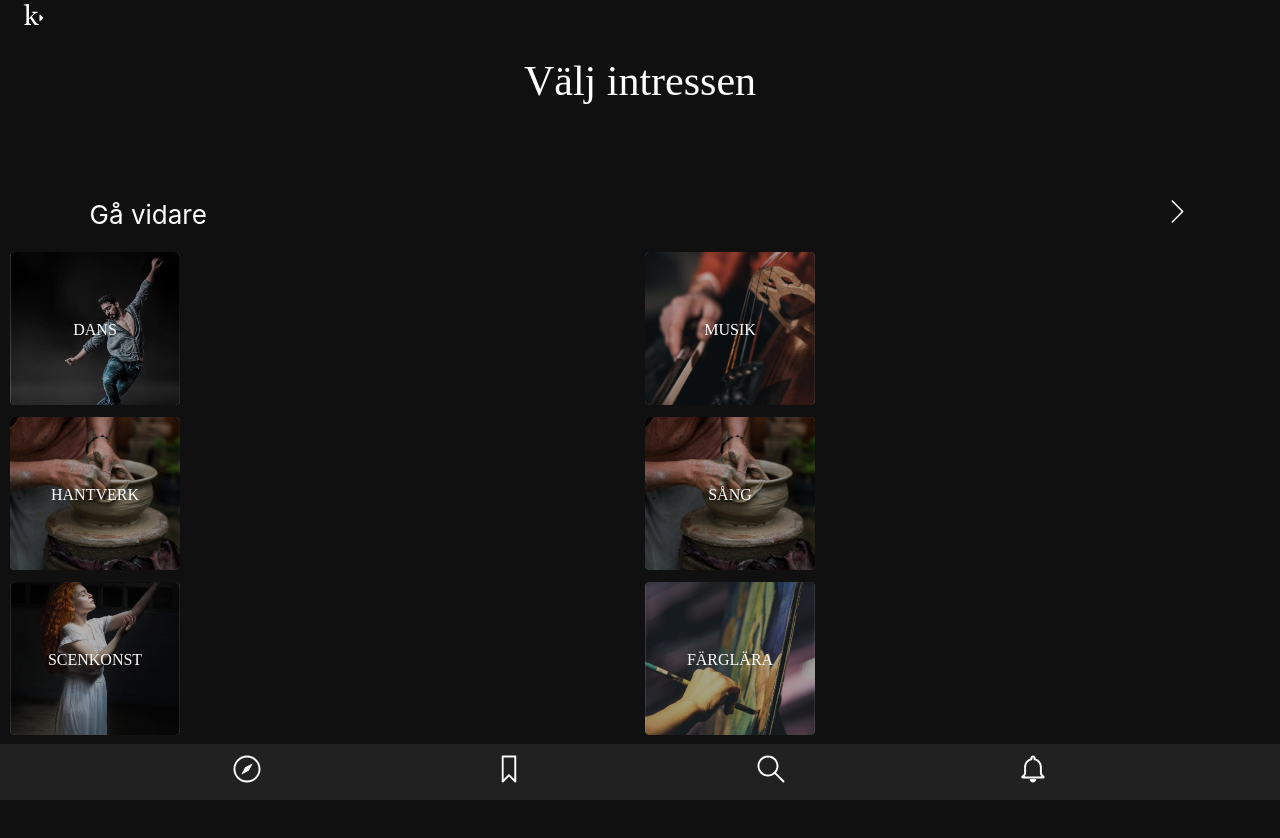
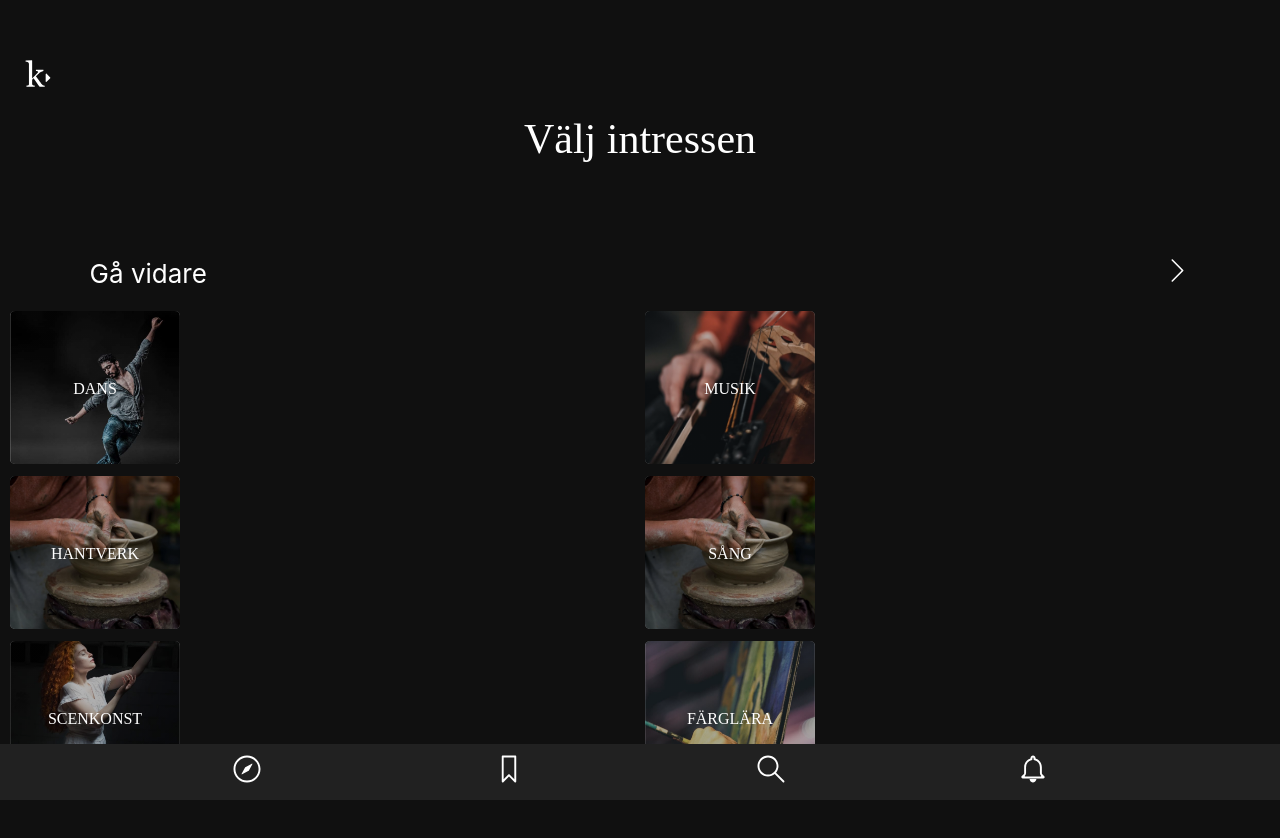
Before and after one commit to erikarvidsson/KA-project2, a React (Create React App) app: page /ChoseCategry in a window 1280 px wide. Shown: the top 838 px of the page. Before the commit the page ends 803 px from the top, so only its background shows below. Built offline with nearby package versions, Linux system fonts and the light colour scheme.

Commit message:
clean up in code
choseCategry.js clean up in code and and fix margins

```diff
--- a/src/view/choseCategry.js
+++ b/src/view/choseCategry.js
@@ -1,15 +1,16 @@
-import React, { useState, useEffect } from "react";
-import Layout from "../components/Layout";
-import styled from "styled-components";
+import React from 'react';
+import Layout from '../components/Layout';
+import styled from 'styled-components';
 import { Link } from 'react-router-dom';
-import { CategoryBox } from "../components/CategoryBox";
-import { Header, H2, H3, P} from '../components/typo';
-import NavigationButton from "../components/NavigationButton";
+import { CategoryBox } from '../components/CategoryBox';
+import { Header } from '../components/typo';
+import NavigationButton from '../components/NavigationButton';
 
 
 const TopDivStyled = styled.div`
     height: 189px;
     width: 100vw;
+    margin-top: 59px;
 `;
 const DivStyled = styled.div`
     text-align: center;
@@ -20,18 +21,13 @@ const DivStyled = styled.div`
 `;
 
 const LogoDivStyled = styled.div`
-    height: 29px;
-    width: 100vw;
-`;
-const Select = styled.select`
-  height: 29px;
+    height: 35px;
     width: 100vw;
 `;
 
 const LogoStyled = styled.img`
-    height: 29px;
-    width: 25px;
-    margin-left: 21px;
+    width: 32px;
+    margin-left: 22px;
 `;
 
 const StyledLink = styled(Link)`
@@ -43,16 +39,14 @@ const StyledLink = styled(Link)`
     }
 `;
 
-
-
 const ChoseCategory = () => {
     const categories2 = [
-    { name: "DANS", src: "assets/imgs/DANS-kategori.jpg" },
-    { name: "MUSIK", src: "assets/imgs/MUSIK-kategori.jpg" },
-    { name: "HANTVERK", src: "assets/imgs/KROKI-kategori.jpg" },
-    { name: "SÅNG", src: "assets/imgs/KROKI-kategori.jpg" },
-    { name: "SCENKONST", src: "assets/imgs/SCENKONST-kategori.jpg" },
-    { name: "FÄRGLÄRA", src: "assets/imgs/FARGLARA-kategori.jpg" }
+        { name: 'DANS', src: 'assets/imgs/DANS-kategori.jpg' },
+        { name: 'MUSIK', src: 'assets/imgs/MUSIK-kategori.jpg' },
+        { name: 'HANTVERK', src: 'assets/imgs/KROKI-kategori.jpg' },
+        { name: 'SÅNG', src: 'assets/imgs/KROKI-kategori.jpg' },
+        { name: 'SCENKONST', src: 'assets/imgs/SCENKONST-kategori.jpg' },
+        { name: 'FÄRGLÄRA', src: 'assets/imgs/FARGLARA-kategori.jpg' }
     ];
 
     //   const [myChosenCategories, setMyChosenCategories] = useState([]);
@@ -89,30 +83,17 @@ const ChoseCategory = () => {
       // console.log(myChosenCategories);
 
     return (
-    <div>
         <Layout>
             <TopDivStyled>
                 <LogoDivStyled>
-            <LogoStyled src="assets/icons/kplay-logotyp-elva.svg"></LogoStyled>
+                  <LogoStyled src='assets/icons/kplay-logotyp-elva.svg' />
                 </LogoDivStyled>
-
-          <Header
-            text="Välj intressen"
-            marginTop="21"
-            margonBottom="0"
-            marginLeft="0"
-            marginRight="0"
-          />
+                <Header text='Välj intressen' marginTop='21px' margonBottom='0px' marginLeft='0px' marginRight='0px' />
             </TopDivStyled>
-        <StyledLink to="/latest">
-          <NavigationButton
-            goTo="Gå vidare"
-            img="assets/icons/right-arrow.svg"
-          />
+            <StyledLink to='/latest'>
+                <NavigationButton goTo='Gå vidare' img='assets/icons/right-arrow.svg' />
             </StyledLink>
             <DivStyled>
-          {/* <Select> */}
-
                 {categories2.map(category => {
                     return (
                         <CategoryBox
@@ -123,12 +104,9 @@ const ChoseCategory = () => {
                         />
                     );
                 })}
-
-          {/* </Select> */}
             </DivStyled>
         </Layout>
-    </div>
     );
-};
+}
 
 export default ChoseCategory;
```
Lines whose indentation alone changed are shown as unchanged.
